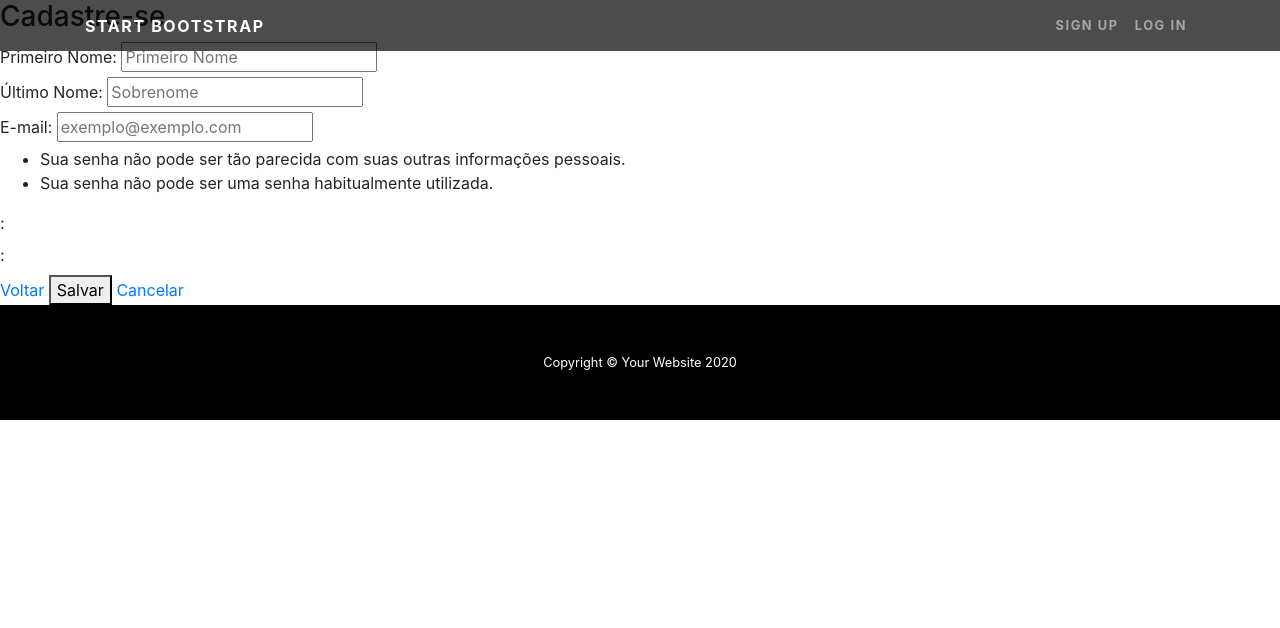
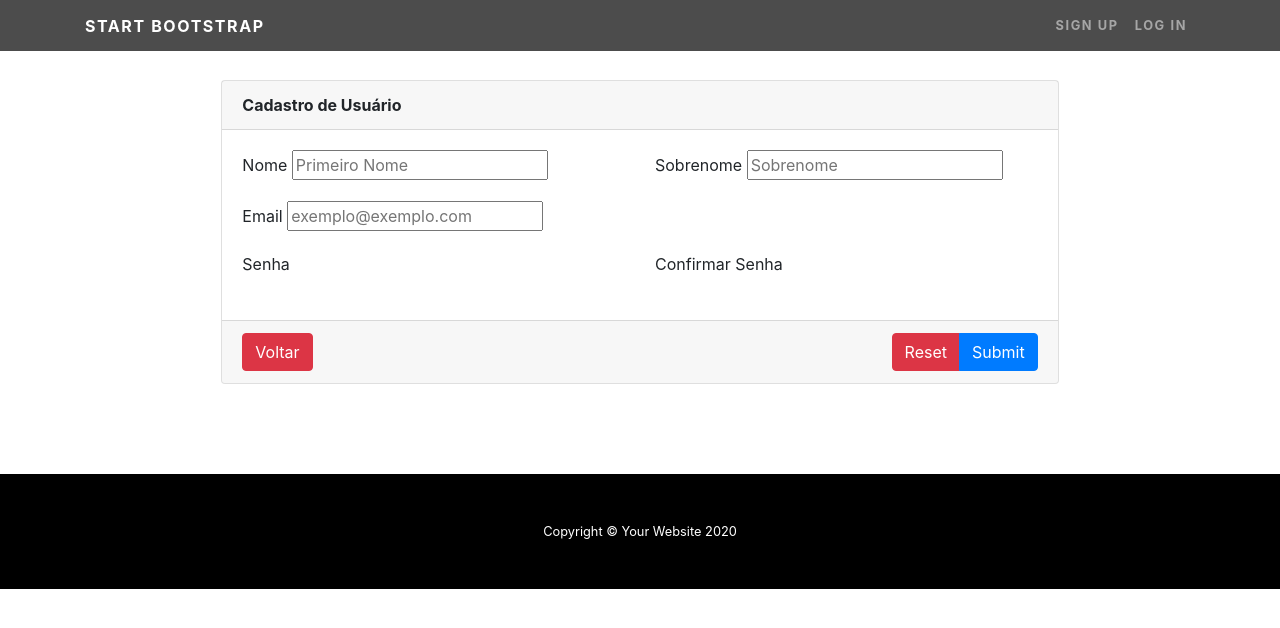
Before and after one commit to TIPrefeituraAraquari/sgaap, a Django app: a page that uses usuarioapp/templates/auth/user_form.html in a window 1280 px wide. Shown: the top 628 px of the page. Run offline with Django 3.2, Linux system fonts and the light colour scheme; some libraries are stand-ins or nearby versions.

Commit message:
APP Usuario :  Cadastro de user

```diff
--- a/sgaapapp/templates/home.html
+++ b/sgaapapp/templates/home.html
@@ -6,7 +6,6 @@
 {% load  static   %}
 {% block css_block %}
     <link href="{% static 'css/one-page-wonder.min.css'%}" rel="stylesheet">
-
 {% endblock css_block %}
 {% block body_block %}
 
--- a/static/css/base.css
+++ b/static/css/base.css
@@ -18,6 +18,16 @@
 .bg-black {
   background-color: #000 !important;
 }
+/*nav{
+position:sticky !important;
+
+}*/
+footer{
+    min-height: 15% !important;
+    margin-top: 7% !important;
+    margin-bottom: 0em !important;
+    color: white;
+}
 .navbar-custom {
   padding-top: 1rem;
   padding-bottom: 1rem;
--- a/static/css/one-page-wonder.min.css
+++ b/static/css/one-page-wonder.min.css
@@ -1,3 +1,4 @@
+/*!
 /*!
  * Start Bootstrap - One Page Wonder v5.0.8 (https://startbootstrap.com/template-overviews/one-page-wonder)
  * Copyright 2013-2020 Start Bootstrap
--- a/usuarioapp/forms/user.py
+++ b/usuarioapp/forms/user.py
@@ -6,13 +6,24 @@
 
 class UserForm(ModelForm):
     first_name = forms.CharField(required=True, label='Primeiro Nome',
-                                 widget=forms.TextInput(attrs={'placeholder': 'Primeiro Nome'}))
+                                 widget=forms.TextInput(attrs={'placeholder': 'Primeiro Nome',
+                                                               'class': 'form-control'}))
     last_name = forms.CharField(required=True, label='Último Nome',
-                                widget=forms.TextInput(attrs={'placeholder': 'Sobrenome'}))
+                                widget=forms.TextInput(attrs={'placeholder': 'Sobrenome',
+                                                              'class': 'form-control'
+                                                              }))
     email = forms.EmailField(required=True, label='Email',
-                             widget=forms.EmailInput(attrs={'placeholder': 'exemplo@exemplo.com'}))
-    password = forms.CharField(required=True, label='Senha', widget=forms.PasswordInput)
-    password_checker = forms.CharField(required=True, label='Confirmar Senha', widget=forms.PasswordInput)
+                             widget=forms.EmailInput(attrs={'placeholder': 'exemplo@exemplo.com',
+                                                            'class': 'form-control'
+                                                            }))
+    password = forms.CharField(required=True, label='Senha', widget=forms.PasswordInput(
+                                                            attrs={'placeholder': '******',
+                                                            'class': 'form-control'
+                                                            }))
+    password_checker = forms.CharField(required=True, label='Confirmar Senha', widget=forms.PasswordInput(
+                                                            attrs={'placeholder': '******',
+                                                            'class': 'form-control'
+                                                            }))
 
     def clean_password_checker(self):
         if 'password' in self.cleaned_data:
--- a/usuarioapp/templates/auth/user_form.html
+++ b/usuarioapp/templates/auth/user_form.html
@@ -1,97 +1,79 @@
 {% extends 'base.html' %}
 {% load static %}
-{% block css_usuarioapp %}
-    <link rel="stylesheet" type="text/css" href='{% static "css/usuarioapp.css" %}'>
-    <link rel="stylesheet" type="text/css" href='{% static "css/auth.css" %}'>
+{% block css_block %}
+
 {% endblock %}
 {% block title %}Cadastre-se{% endblock %}
 {% block active_cadastro %}active{% endblock %}
 {% block body_block %}
-    <!--<div class="ui basic segment centered stackable grid">-->
-        <div class="ui  ten wide column">
-                 <div class="ui segment"> <div class="header"> <a class="ui ribbon red label"><h3>Cadastre-se</h3></a></div>
+<section class="p-3">
 
-            <!--<h1 class="ui header">Cadastre-se</h1>-->
+</section>
+<section class="p-4">
+
+</section>
+<section class="container col-md-8 px-2 ">
     {% if form.errors %}
-                <p class="ui error message">
-                    <i class="close icon"></i>
-                    <span class="header">
-                        Verifique os erros abaixo!
-                    </span>
-                </p>
-            {% endif %}
-            <form novalidate class="ui large form" action="{% url 'user-add' %}" method="post" id="">
+
+    teste
+    {%endif%}
+    <div class="card">
+        <form novalidate class="" action="{% url 'user-add' %}" method="post" id="">
+
             {% csrf_token %}
-                <div class="field">
-                    <label><i class="user icon"></i>{{ form.first_name.label }}:</label>
+            <div class="card-header"><strong>Cadastro de Usuário</strong> <small></small></div>
+            <div class="card-body">
+                <div class="row">
+                    <div class="form-group col-sm-6">
+                        <label for="first_name">Nome</label>
+                        <!--                        <input type="text" class="form-control" name="{{ form.first_name.name }}"  id="first_name" required  placeholder="Nome">-->
                         {{ form.first_name }}
-                    {% if form.first_name.errors %}
-                        <span class="ui pointing red basic label">
-                                {{ form.first_name.errors }}
-                        </span>
-                    {% endif %}
-                </div>
-                <div class="field">
-                    <label><i class="user icon"></i>{{ form.last_name.label }}:</label>
-                    {{ form.last_name }}
-                    {% if form.last_name.errors %}
-                        <span class="ui pointing red basic label">
-                                {{ form.last_name.errors }}
-                        </span>
-                    {% endif %}
-                </div>
-                <div class="field">
-                    <label><i class="mail icon"></i>E-mail:</label>
-                    {{ form.email }}
-                    {% if form.email.errors %}
-                        <span class="ui pointing red basic label">
-                                {{ form.email.errors }}
-                        </span>
-                    {% endif %}
                     </div>
 
-                <div class="ui tiny info icon message">
-                    <i class="close icon"></i>
-                    <ul class="list">
-                        <li>Sua senha não pode ser tão parecida com suas outras informações pessoais.</li>
-{#                        <li>Sua senha precisa conter pelo menos 8 caracteres.</li>#}
-                        <li>Sua senha não pode ser uma senha habitualmente utilizada.</li>
-{#                        <li>Sua senha não pode ser inteiramente numérica.</li>#}
-                    </ul>
+                    <div class="form-group col-sm-6">
+                        <label for="last_name">Sobrenome</label>
+                        <!--                        <input class="form-control" id="last_name" type="text" placeholder="Sobrenome">-->
+                        {{ form.last_name }}
+
+                    </div>
+                </div>
+                <div class="form-group">
+                    <label for="email">Email</label>
+                    <!--                    <input class="form-control" id="email" type="text" placeholder="Email">-->
+                    {{ form.email }}
+
                 </div>
 
-                <div class="field">
-                    <label><i class="lock icon"></i>{{ form.password.label }}:</label>
+                <div class="row">
+                    <div class="form-group col-sm-6">
+                        <label for="password">Senha </label>
+                        <!--                        <input class="form-control" id="password" type="text" placeholder="******">-->
                         {{ form.password }}
-                    {% if form.password.errors %}
-                        <span class="ui pointing red basic label">
-                                {{ form.password.errors }}
-                        </span>
-                    {% endif %}
+
                     </div>
-                <div class="field">
-                    <label><i class="lock icon"></i>{{ form.password_checker.label }}:</label>
+                    <div class="form-group col-sm-6">
+                        <label for="check-password">Confirmar Senha</label>
+                        <!--                        <input class="form-control" id="check-password" type="text" placeholder="*****">-->
                         {{ form.password_checker }}
-                    {% if form.password_checker.errors %}
-                        <span class="ui pointing red basic label">
-                                {{ form.password_checker.errors }}
-                        </span>
-                    {% endif %}
+
                     </div>
-                <div class="botaos">
-                    <a href="{{ request.META.HTTP_REFERER }}" class="ui button empilha red">Voltar</a>
+                </div>
+            </div>
+            <div class="card-footer" >
+                <a href="{{ request.META.HTTP_REFERER }}" class="ui button empilha red">
+                    <button class="btn btn-danger" type="reset">
+                        Voltar
+                    </button>
+                </a>
+                <div class="btn-group float-right" role="group">
+                                    <button class="btn  float-right btn-danger" type="reset"> Reset</button>
 
-                    <button class="ui button right floated e-green-button empilha green" type="submit">
-                        Salvar
-                    </button>
+                <button class="btn    btn-primary" type="submit"> Submit</button>
 
-                    <a class="ui button right floated e-red-button empilha blue" href="/">
-                        Cancelar
-                    </a>
+                </div>
             </div>
         </form>
     </div>
-
-        <!--</div>-->
-    <!--</div>-->
+    </div>
+</section>
 {% endblock %}
```
Also changed, not shown: usuarioapp/templates/auth/user_messages.html (+20 -37 lines). Lines whose indentation alone changed are shown as unchanged.
